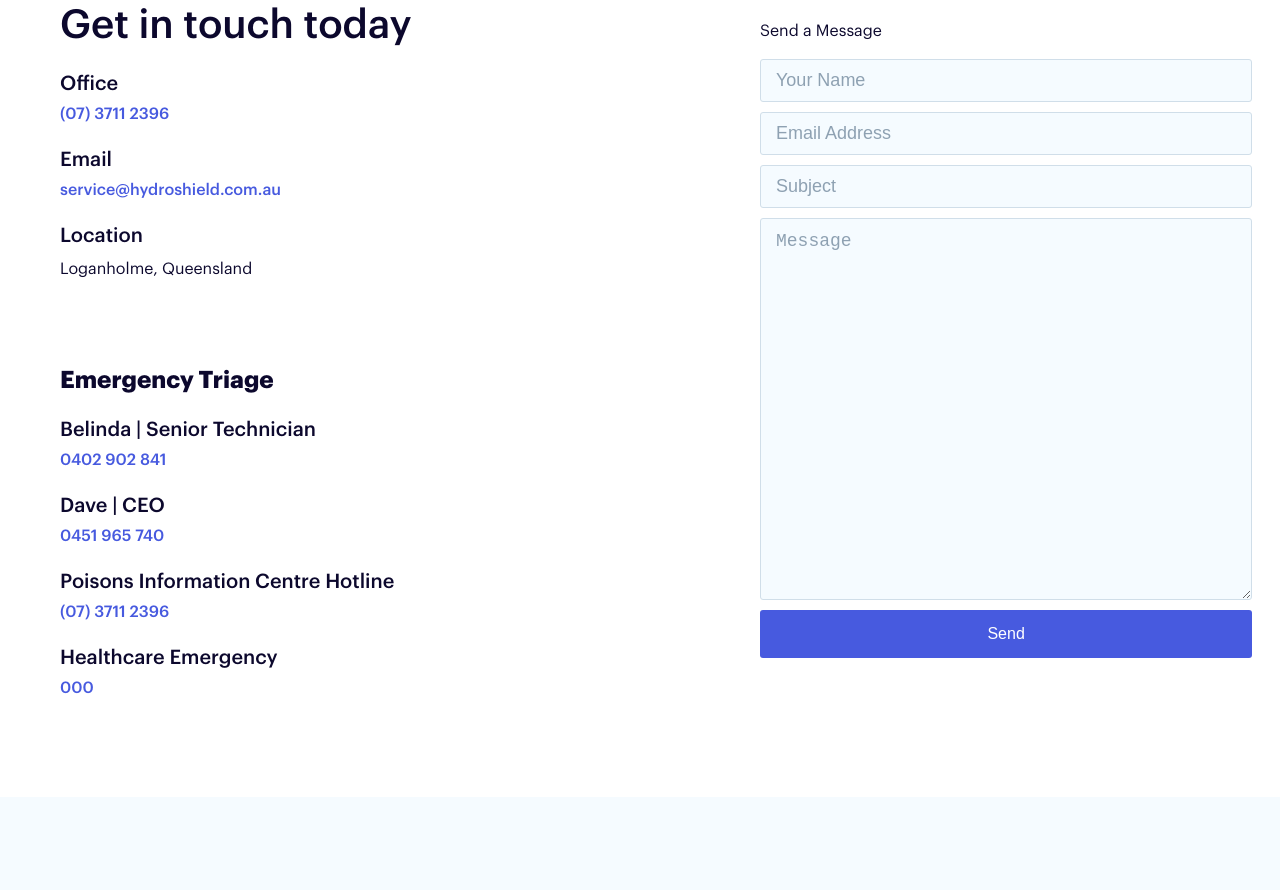
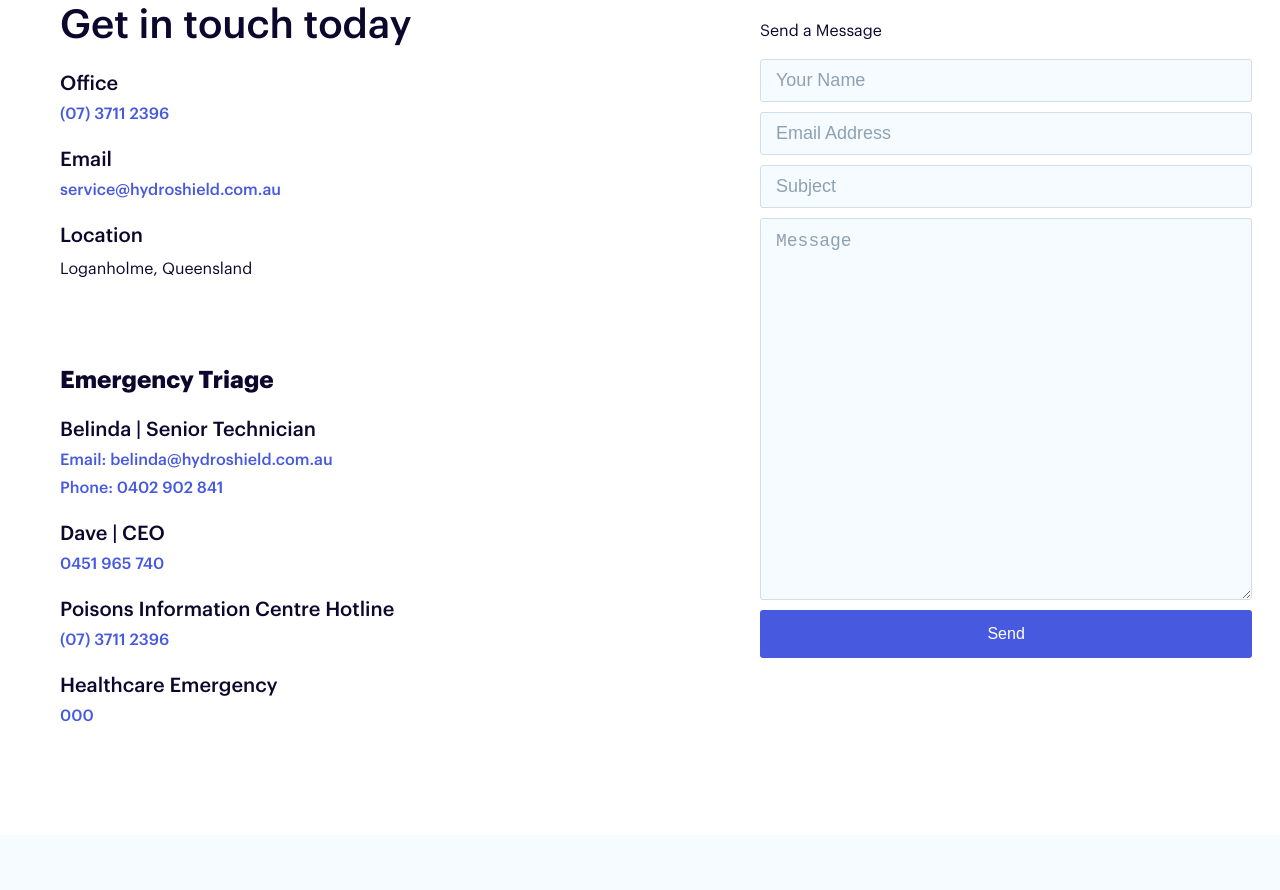
Before and after one commit to mattvernon/hydroshield, a plain HTML site: page index.html in a window 1280 px wide. Shown: the part 3412-4302 px from the top of the page. Drawn offline with nearby package versions, Linux system fonts and the light colour scheme.

Commit message:
update to Belinda's contact

```diff
--- a/assets/css/application.scss
+++ b/assets/css/application.scss
@@ -244,6 +244,8 @@ section:focus {
         font-weight: 600;
         margin: 0;
 				color: $blue;
+				display: block;
+				margin-bottom: 10px;
       }
 
 			p {
--- a/index.html
+++ b/index.html
@@ -139,7 +139,8 @@
               <div class="bottom">
                 <h5>Emergency Triage</h5>
                 <strong>Belinda | Senior Technician</strong>
-                <a href="tel:0402902841">0402 902 841</a>
+                <a href="mailto:belinda@hydroshield.com.au">Email: belinda@hydroshield.com.au</a>
+                <a href="tel:0402902841">Phone: 0402 902 841</a>
 
                 <strong>Dave | CEO</strong>
                 <a href="tel:0451965740">0451 965 740</a>
```
Also changed, not shown: assets/css/application.css.
